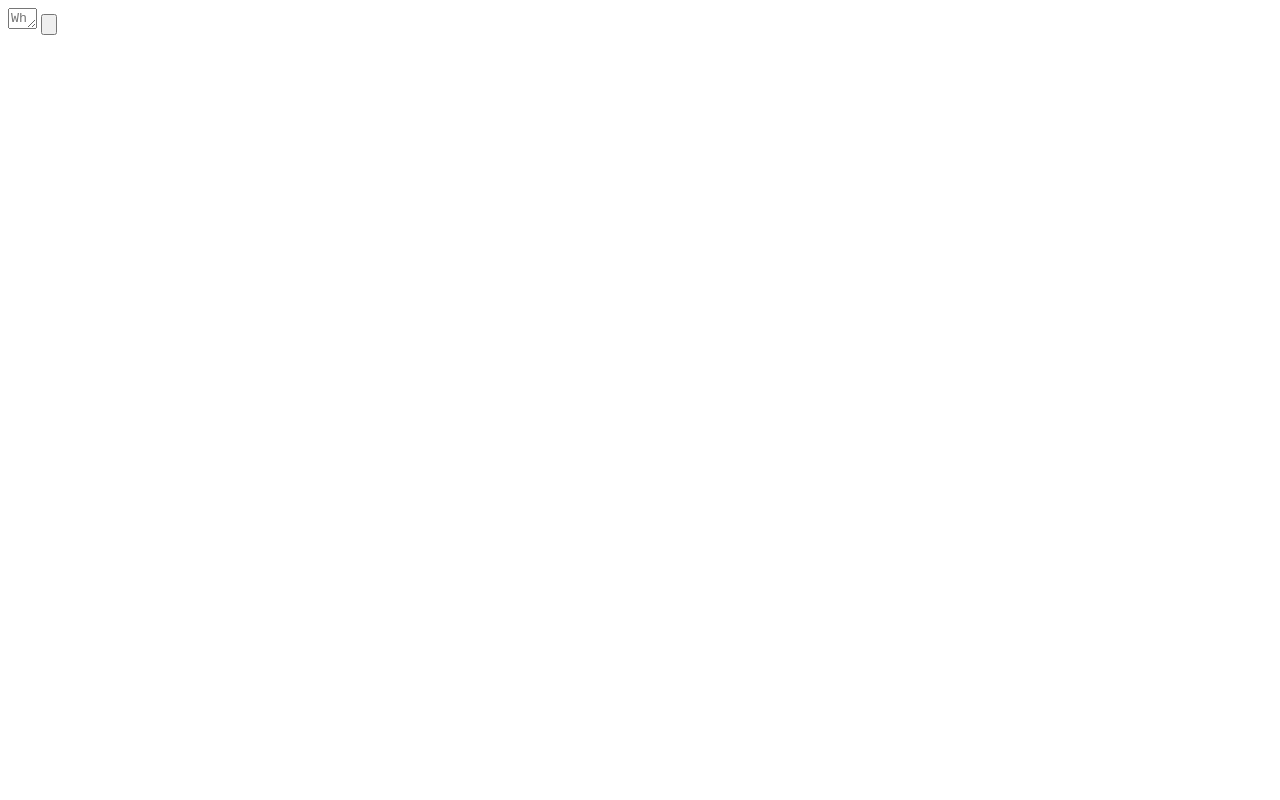
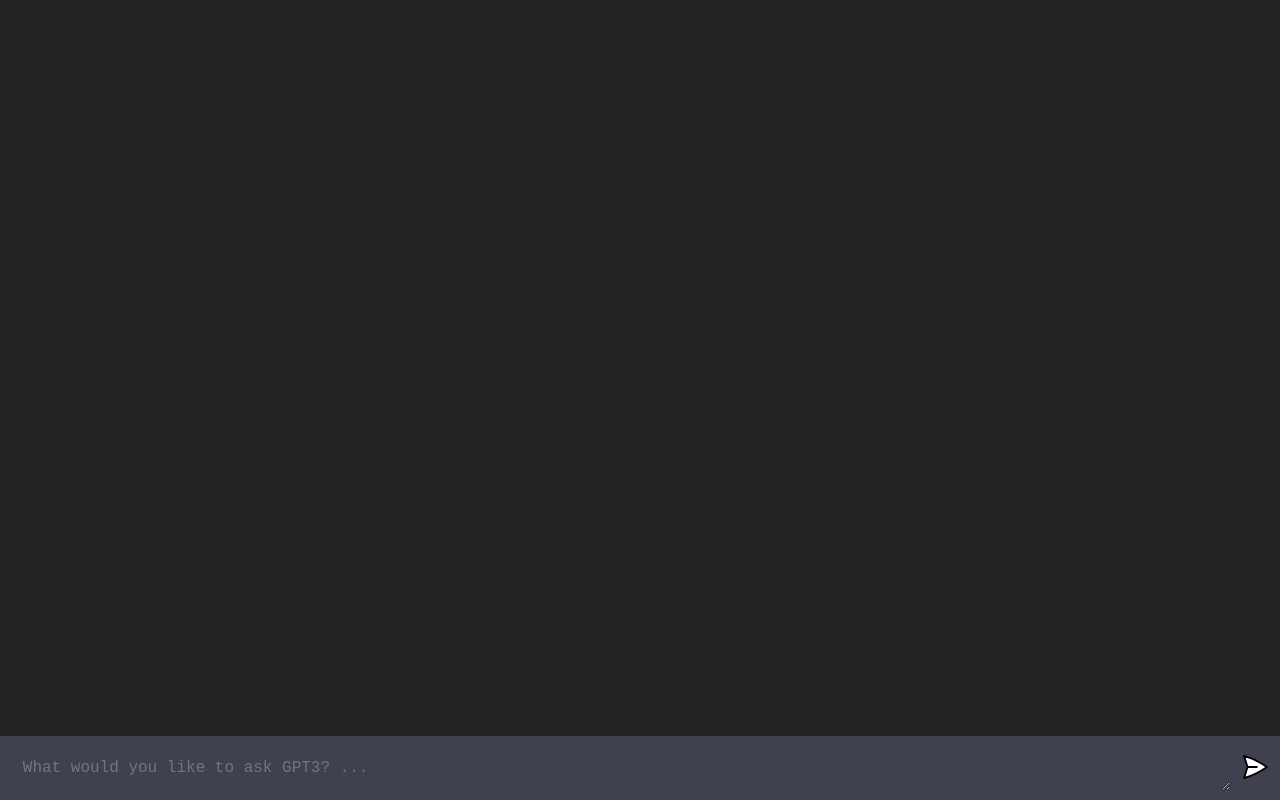
Before and after one commit to micheldavrdz/Ask-GPT3, a website built with Vite: page client/index.html in a window 1280 px wide. Built offline with nearby package versions, Linux system fonts and the light colour scheme.

Commit message:
update: starting css

```diff
--- a/client/index.html
+++ b/client/index.html
@@ -12,7 +12,7 @@
       <div id="chat_container"></div>
       <form action="">
         <textarea
-          name="user-prompt"
+          name="prompt"
           cols="1"
           rows="1"
           placeholder="What would you like to ask GPT3? ..."
--- a/client/main.js
+++ b/client/main.js
@@ -59,7 +59,7 @@ const submitHandler = async (e) => {
   const data = new FormData(form);
 
   //user's chatstripe (false so it knows it's not a bot)
-  chatContainer.innerHTML += chatStripe(false, data.get("user-prompt"));
+  chatContainer.innerHTML += chatStripe(false, data.get("prompt"));
   form.reset();
 
   //bot's chatstripe (true so it knows it's a bot and empty so it fills it with the bot's response)
--- /dev/null
+++ b/client/style.css
@@ -0,0 +1,98 @@
+/* Poppins Font */
+@import url("https://fonts.googleapis.com/css2?family=Poppins:wght@100;300;400;500;700;800;900&display=swap");
+
+* {
+  margin: 0;
+  padding: 0;
+  box-sizing: border-box;
+}
+
+body {
+  font-family: "Poppins", sans-serif;
+  background-color: #222222;
+}
+
+#app {
+  width: 100vw;
+  height: 100vh;
+
+  display: flex;
+  flex-direction: column;
+  align-items: center;
+  justify-content: space-between;
+}
+
+#chat_container {
+  flex: 1;
+  width: 100%;
+  height: auto;
+  overflow-y: scroll;
+
+  display: flex;
+  flex-direction: column;
+  gap: 0.8rem;
+
+  -ms-overflow-style: none;
+  scrollbar-width: none;
+
+  padding-bottom: 1.5rem;
+  scroll-behavior: smooth;
+}
+
+/* hides scrollbar */
+#chat_container::-webkit-scrollbar {
+  display: none;
+}
+
+.wrapper {
+  width: 100%;
+  padding: 1rem;
+}
+
+.chat {
+  width: 100%;
+  max-width: 1280px;
+  margin: 0 auto;
+
+  display: flex;
+  flex-direction: row;
+  align-items: flex-start;
+  gap: 0.8rem;
+}
+
+form {
+  width: 100%;
+  max-width: 1280px;
+  margin: 0 auto;
+  padding: 10px;
+  background: #40414f;
+
+  display: flex;
+  flex-direction: row;
+  gap: 10px;
+}
+
+textarea {
+  width: 100%;
+
+  color: #fff;
+  font-size: 1rem;
+
+  padding: 0.8rem;
+  background: transparent;
+  border-radius: 5px;
+  border: none;
+  outline: none;
+}
+
+button {
+  outline: 0;
+  border: 0;
+  cursor: pointer;
+  background: transparent;
+}
+
+form img {
+  width: 30px;
+  height: 30px;
+}
```
